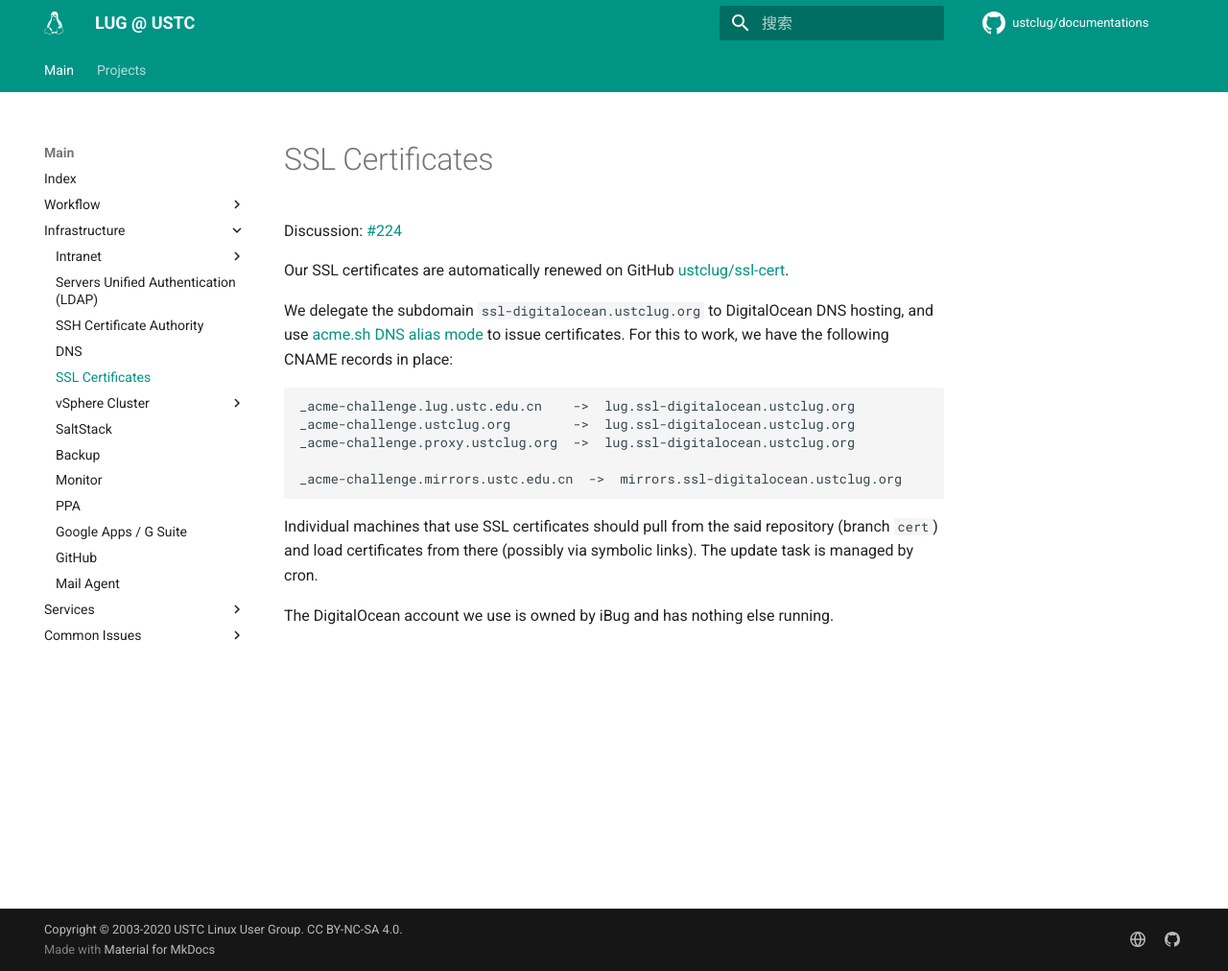
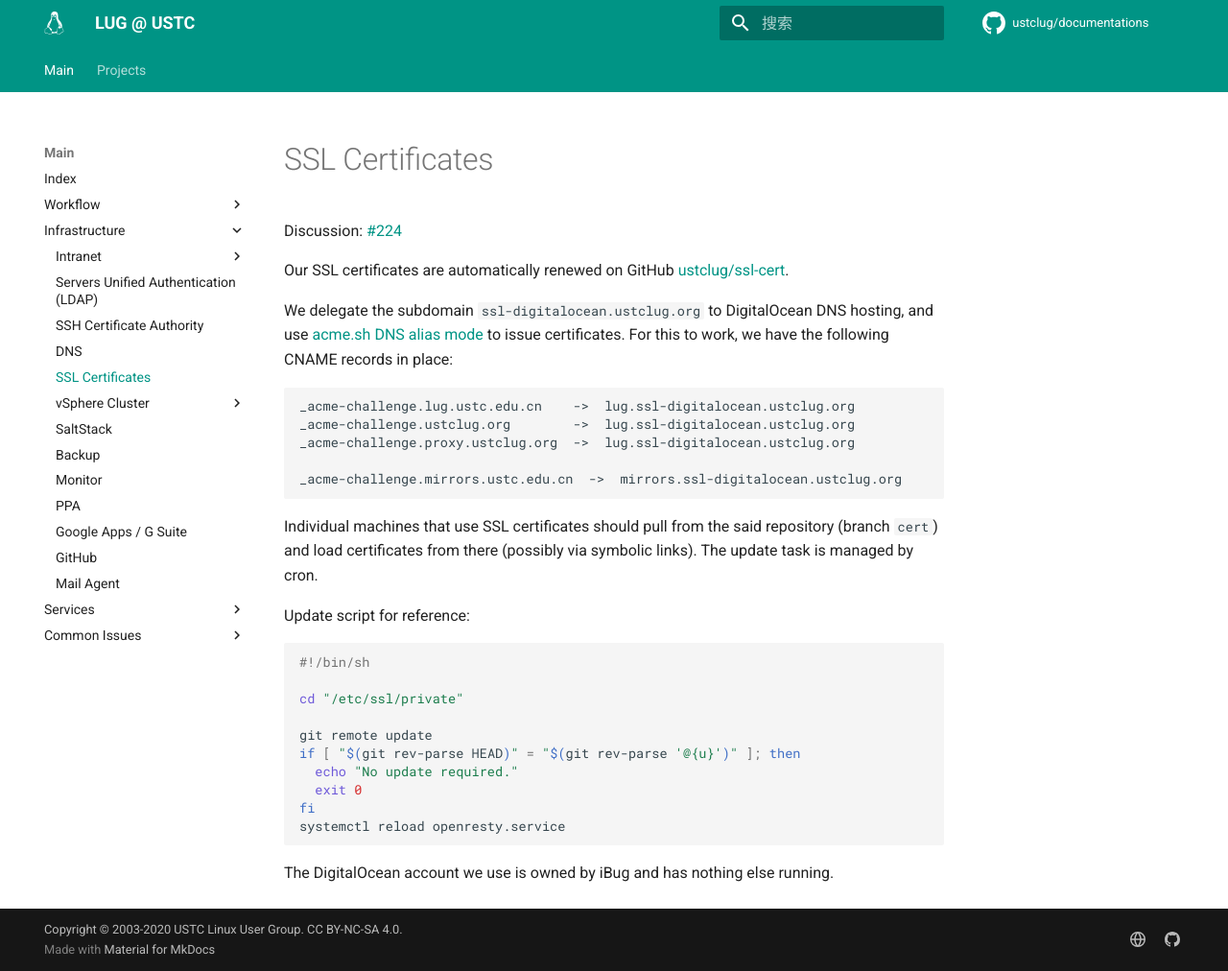
Before and after one commit to ustclug/documentations, an MkDocs documentation site: the page built from docs/infrastructure/ssl.md, in a window 1280 px wide and 1012 px high. Shown: the whole window at 96% size. Built offline with MkDocs 1.6.1 and Material for MkDocs 9.7.7, drawn with Linux system fonts in a browser that asks for light colours; comment, search, counter and statistics services are not loaded.

Commit message:
Add example SSL update script

````diff
--- a/docs/infrastructure/ssl.md
+++ b/docs/infrastructure/ssl.md
@@ -16,4 +16,19 @@
 
 Individual machines that use SSL certificates should pull from the said repository (branch `cert`) and load certificates from there (possibly via symbolic links). The update task is managed by cron.
 
+Update script for reference:
+
+```shell
+#!/bin/sh
+
+cd "/etc/ssl/private"
+
+git remote update
+if [ "$(git rev-parse HEAD)" = "$(git rev-parse '@{u}')" ]; then
+  echo "No update required."
+  exit 0
+fi
+systemctl reload openresty.service
+```
+
 The DigitalOcean account we use is owned by iBug and has nothing else running.
````
